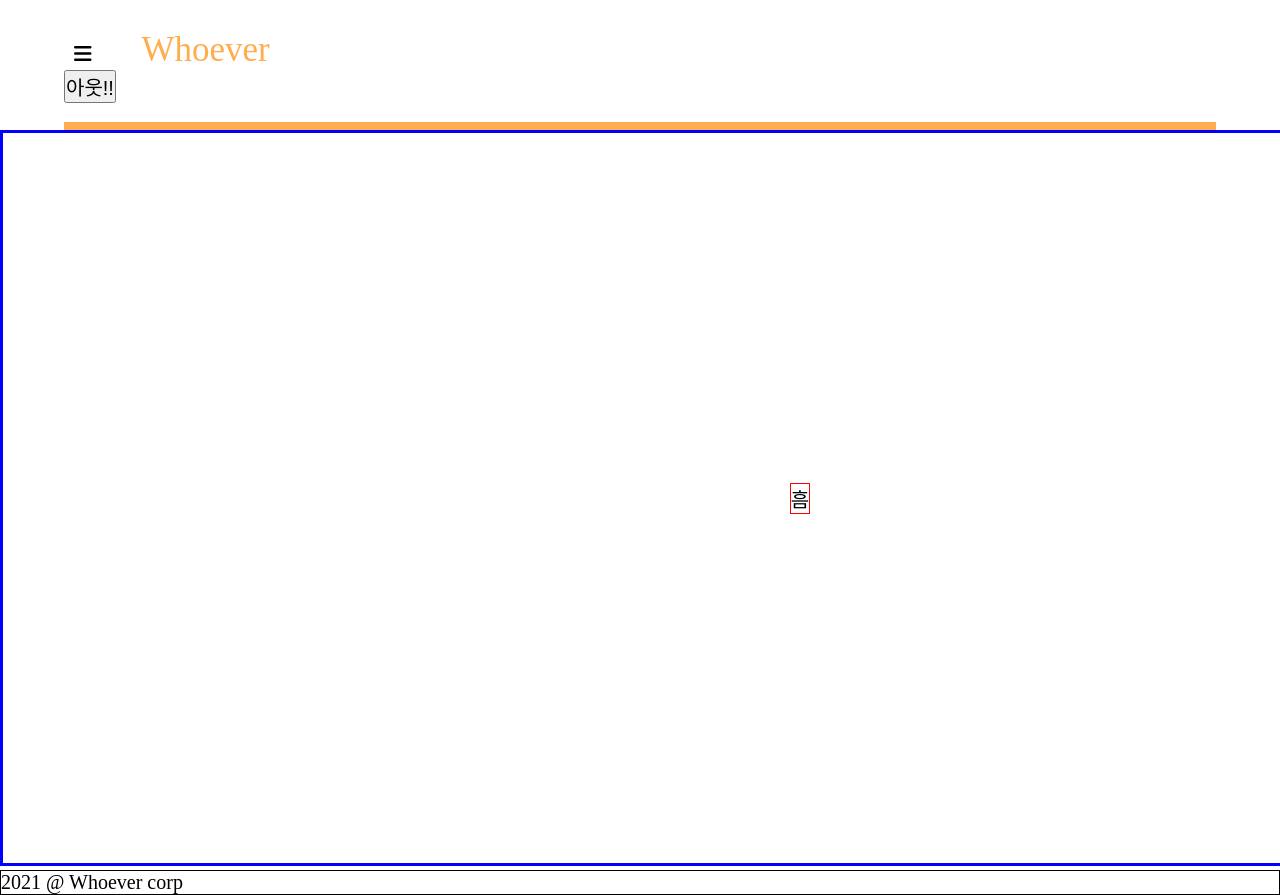
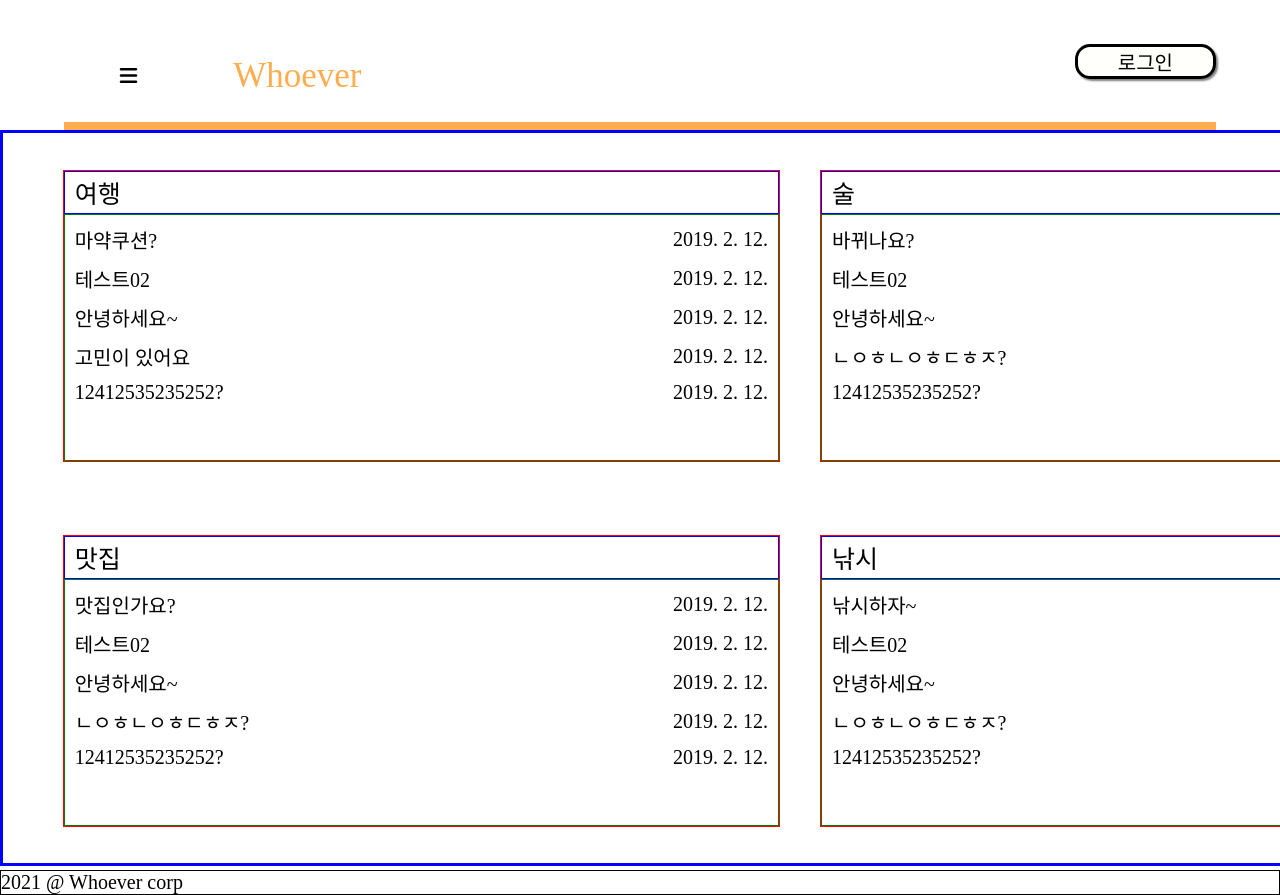
Before and after one commit to lsm6627/whoever, a React (Create React App) app in the folder client/: page / in a window 1280 px wide. Shown: the top 895 px of the page. Built offline with nearby package versions, Linux system fonts and the light colour scheme.

Commit message:
메인페이지  레이아웃,게시물제목,게시물날짜입력

```diff
--- a/client/src/App.js
+++ b/client/src/App.js
@@ -1,14 +1,17 @@
 import './App.css';
 import { BrowserRouter, Route, Switch } from 'react-router-dom';
+import { useState } from 'react';
 import Header from './components/Header';
 import Main from './pages/main';
 import Footer from './components/Footer';
 
 function App() {
+  const [isLogin, setIsLogin] = useState(false);
+
   return (
     <BrowserRouter>
       <div className="App">
-        <Header />
+        <Header isLogin={isLogin} />
         <Switch>
           <Route exact path="/">
             <Main />
--- /dev/null
+++ b/client/src/assets/state.js
@@ -0,0 +1,271 @@
+export const initialState = {
+  user: [{ id: 1 }],
+  posts: [
+    {
+      id: 1,
+      userId: 1,
+      img: '../images/jyp.png',
+      categoryId: 1,
+      title: '마약쿠션?',
+      content: '가나다라마바사,abcdefg',
+      views: 1,
+      suggestions: 15,
+      createdAt: '2019-02-12T16:17:27.000Z',
+      updatedAt: '2019-02-12T16:17:27.000Z'
+    },
+    {
+      id: 2,
+      userId: 1,
+      img: '',
+      categoryId: 1,
+      title: '테스트02',
+      content: '가나다라마바사,abcdefg',
+      views: 1,
+      suggestions: 5,
+      createdAt: '2019-02-12T16:17:27.000Z',
+      updatedAt: '2019-02-12T16:17:27.000Z'
+    },
+    {
+      id: 3,
+      userId: 1,
+      img: '',
+      categoryId: 1,
+      title: '안녕하세요~',
+      content: '가나다라마바사,abcdefg',
+      views: 1,
+      suggestions: 9,
+      createdAt: '2019-02-12T16:17:27.000Z',
+      updatedAt: '2019-02-12T16:17:27.000Z'
+    },
+    {
+      id: 4,
+      userId: 1,
+      img: '../images/jyp.png',
+      categoryId: 1,
+      title: '고민이 있어요',
+      content: '가나다라마바사,abcdefg',
+      views: 1,
+      suggestions: 7,
+      createdAt: '2019-02-12T16:17:27.000Z',
+      updatedAt: '2019-02-12T16:17:27.000Z'
+    },
+    {
+      id: 5,
+      userId: 1,
+      img: '../images/jyp.png',
+      categoryId: 1,
+      title: '12412535235252?',
+      content: '가나다라마바사,abcdefg',
+      views: 1,
+      suggestions: 1,
+      createdAt: '2019-02-12T16:17:27.000Z',
+      updatedAt: '2019-02-12T16:17:27.000Z'
+    },
+    {
+      id: 6,
+      userId: 1,
+      img: '../images/jyp.png',
+      categoryId: 2,
+      title: '바뀌나요?',
+      content: '가나다라마바사,abcdefg',
+      views: 1,
+      suggestions: 15,
+      createdAt: '2019-02-12T16:17:27.000Z',
+      updatedAt: '2019-02-12T16:17:27.000Z'
+    },
+    {
+      id: 7,
+      userId: 1,
+      img: '',
+      categoryId: 2,
+      title: '테스트02',
+      content: '가나다라마바사,abcdefg',
+      views: 1,
+      suggestions: 5,
+      createdAt: '2019-02-12T16:17:27.000Z',
+      updatedAt: '2019-02-12T16:17:27.000Z'
+    },
+    {
+      id: 8,
+      userId: 1,
+      img: '',
+      categoryId: 2,
+      title: '안녕하세요~',
+      content: '가나다라마바사,abcdefg',
+      views: 1,
+      suggestions: 9,
+      createdAt: '2019-02-12T16:17:27.000Z',
+      updatedAt: '2019-02-12T16:17:27.000Z'
+    },
+    {
+      id: 9,
+      userId: 1,
+      img: '../images/jyp.png',
+      categoryId: 2,
+      title: 'ㄴㅇㅎㄴㅇㅎㄷㅎㅈ?',
+      content: '가나다라마바사,abcdefg',
+      views: 1,
+      suggestions: 7,
+      createdAt: '2019-02-12T16:17:27.000Z',
+      updatedAt: '2019-02-12T16:17:27.000Z'
+    },
+    {
+      id: 10,
+      userId: 1,
+      img: '../images/jyp.png',
+      categoryId: 2,
+      title: '12412535235252?',
+      content: '가나다라마바사,abcdefg',
+      views: 1,
+      suggestions: 1,
+      createdAt: '2019-02-12T16:17:27.000Z',
+      updatedAt: '2019-02-12T16:17:27.000Z'
+    },
+    {
+      id: 11,
+      userId: 1,
+      img: '../images/jyp.png',
+      categoryId: 3,
+      title: '맛집인가요?',
+      content: '가나다라마바사,abcdefg',
+      views: 1,
+      suggestions: 15,
+      createdAt: '2019-02-12T16:17:27.000Z',
+      updatedAt: '2019-02-12T16:17:27.000Z'
+    },
+    {
+      id: 12,
+      userId: 1,
+      img: '',
+      categoryId: 3,
+      title: '테스트02',
+      content: '가나다라마바사,abcdefg',
+      views: 1,
+      suggestions: 5,
+      createdAt: '2019-02-12T16:17:27.000Z',
+      updatedAt: '2019-02-12T16:17:27.000Z'
+    },
+    {
+      id: 13,
+      userId: 1,
+      img: '',
+      categoryId: 3,
+      title: '안녕하세요~',
+      content: '가나다라마바사,abcdefg',
+      views: 1,
+      suggestions: 9,
+      createdAt: '2019-02-12T16:17:27.000Z',
+      updatedAt: '2019-02-12T16:17:27.000Z'
+    },
+    {
+      id: 14,
+      userId: 1,
+      img: '../images/jyp.png',
+      categoryId: 3,
+      title: 'ㄴㅇㅎㄴㅇㅎㄷㅎㅈ?',
+      content: '가나다라마바사,abcdefg',
+      views: 1,
+      suggestions: 7,
+      createdAt: '2019-02-12T16:17:27.000Z',
+      updatedAt: '2019-02-12T16:17:27.000Z'
+    },
+    {
+      id: 15,
+      userId: 1,
+      img: '../images/jyp.png',
+      categoryId: 3,
+      title: '12412535235252?',
+      content: '가나다라마바사,abcdefg',
+      views: 1,
+      suggestions: 1,
+      createdAt: '2019-02-12T16:17:27.000Z',
+      updatedAt: '2019-02-12T16:17:27.000Z'
+    },
+    {
+      id: 16,
+      userId: 1,
+      img: '../images/jyp.png',
+      categoryId: 4,
+      title: '낚시하자~',
+      content: '가나다라마바사,abcdefg',
+      views: 1,
+      suggestions: 15,
+      createdAt: '2019-02-12T16:17:27.000Z',
+      updatedAt: '2019-02-12T16:17:27.000Z'
+    },
+    {
+      id: 17,
+      userId: 1,
+      img: '',
+      categoryId: 4,
+      title: '테스트02',
+      content: '가나다라마바사,abcdefg',
+      views: 1,
+      suggestions: 5,
+      createdAt: '2019-02-12T16:17:27.000Z',
+      updatedAt: '2019-02-12T16:17:27.000Z'
+    },
+    {
+      id: 18,
+      userId: 1,
+      img: '',
+      categoryId: 4,
+      title: '안녕하세요~',
+      content: '가나다라마바사,abcdefg',
+      views: 1,
+      suggestions: 9,
+      createdAt: '2019-02-12T16:17:27.000Z',
+      updatedAt: '2019-02-12T16:17:27.000Z'
+    },
+    {
+      id: 19,
+      userId: 1,
+      img: '../images/jyp.png',
+      categoryId: 4,
+      title: 'ㄴㅇㅎㄴㅇㅎㄷㅎㅈ?',
+      content: '가나다라마바사,abcdefg',
+      views: 1,
+      suggestions: 7,
+      createdAt: '2019-02-12T16:17:27.000Z',
+      updatedAt: '2019-02-12T16:17:27.000Z'
+    },
+    {
+      id: 20,
+      userId: 1,
+      img: '../images/jyp.png',
+      categoryId: 4,
+      title: '12412535235252?',
+      content: '가나다라마바사,abcdefg',
+      views: 1,
+      suggestions: 1,
+      createdAt: '2019-02-12T16:17:27.000Z',
+      updatedAt: '2019-02-12T16:17:27.000Z'
+    }
+  ],
+  categories: [
+    {
+      id: 1,
+      content: '여행',
+      createdAt: '2019-02-12T16:17:27.000Z',
+      updatedAt: '2019-02-12T16:17:27.000Z'
+    },
+    {
+      id: 2,
+      content: '술',
+      createdAt: '2021-10-12T16:17:27.000Z',
+      updatedAt: '2021-10-12T16:17:27.000Z'
+    },
+    {
+      id: 3,
+      content: '맛집',
+      createdAt: '2020-08-13T16:17:27.000Z',
+      updatedAt: '2020-08-13T16:17:27.000Z'
+    },
+    {
+      id: 4,
+      content: '낚시',
+      createdAt: '2021-10-25T16:17:27.000Z',
+      updatedAt: '2021-10-25T16:17:27.000Z'
+    }
+  ]
+};
--- a/client/src/components/Header.js
+++ b/client/src/components/Header.js
@@ -3,18 +3,20 @@ import {
   Menu_icon,
   Logo,
   Loginbutton,
-  Logoutbutton,
   Header_button_container
 } from './Header.style';
 
-const Header = () => {
+const Header = ({ isLogin }) => {
   return (
     <Headerdiv>
       <Menu_icon className="fas fa-bars" />
       <Logo>Whoever</Logo>
       <Header_button_container>
-        <Loginbutton>로긴!</Loginbutton>
-        <Logoutbutton>아웃!!</Logoutbutton>
+        {isLogin ? (
+          <Loginbutton>로그아웃</Loginbutton>
+        ) : (
+          <Loginbutton>로그인</Loginbutton>
+        )}
       </Header_button_container>
     </Headerdiv>
   );
--- a/client/src/components/Header.style.js
+++ b/client/src/components/Header.style.js
@@ -2,21 +2,27 @@ import styled from 'styled-components';
 
 export const Headerdiv = styled.div`
   border-bottom: solid 8px #ffad4f;
-  margin: auto;
+  margin: 0 auto;
   margin-top: 30px;
   height: 100px;
   width: 90vw;
+  display: flex;
+  /* justify-content: center; */
+  align-items: center;
 `;
 
 export const Menu_icon = styled.i`
   margin-left: 10px;
   display: inline;
+  flex: 1;
+  text-align: center;
 `;
 
 export const Header_button_container = styled.div`
-  display: inline;
+  display: flex;
+  justify-content: flex-end;
   padding-bottom: 30px;
-  margin-left: 83vw;
+  flex: 2;
 `;
 
 export const Logo = styled.div`
@@ -24,8 +30,22 @@ export const Logo = styled.div`
   display: inline;
   margin-left: 50px;
   font-size: 35px;
+  flex: 7;
 `;
 
-export const Loginbutton = styled.button``;
+export const Loginbutton = styled.span`
+  background: #fffffc;
+  border: solid;
+  border-radius: 15px;
+  height: 35px;
+  padding: 0 2em;
+  cursor: pointer;
+  transition: 800ms ease all;
+  box-shadow: gray 2px 2px 2px;
+  /* min-width: 150px; */
 
-export const Logoutbutton = styled.button``;
+  &:hover {
+    background: #ffad4999;
+    box-shadow: gray 6px 6px 6px;
+  }
+`;
--- a/client/src/pages/main.js
+++ b/client/src/pages/main.js
@@ -1,18 +1,47 @@
-import React from 'react';
-import { Listdiv, Maindiv } from '../pages/main.style';
+import { useState } from 'react';
+import {
+  Listdiv,
+  Maindiv,
+  Boardtitle,
+  BoardContent,
+  Title,
+  List,
+  Listtitle,
+  CreatedDate
+} from '../pages/main.style';
+import { initialState } from '../assets/state';
 
-const main = () => {
+const Main = () => {
+  const [posts, setPosts] = useState(initialState.posts);
+  const [categories, setCategories] = useState(initialState.categories);
+
+  // console.log(categories);
   return (
     <Maindiv>
-      <Listdiv>흠</Listdiv>
-      {/* <Listdiv>2</Listdiv>
-      <Listdiv>3</Listdiv>
-      <Listdiv>4</Listdiv> */}
+      {categories.map((els) => (
+        <Listdiv>
+          <Boardtitle>
+            <Title>{els.content}</Title>
+          </Boardtitle>
+          <BoardContent>
+            {posts
+              .filter((el) => el.categoryId === els.id)
+              .map((el) => (
+                <List>
+                  <Listtitle>{el.title}</Listtitle>
+                  <CreatedDate>
+                    {new Date(el.createdAt).toLocaleDateString('ko-kr')}
+                  </CreatedDate>
+                </List>
+              ))}
+          </BoardContent>
+        </Listdiv>
+      ))}
     </Maindiv>
   );
 };
 
-export default main;
+export default Main;
 
 // 초기에 보이는 페이지로 한다. //
 // componants 를 띄우는 용도로 한다.
--- a/client/src/pages/main.style.js
+++ b/client/src/pages/main.style.js
@@ -8,8 +8,57 @@ export const Maindiv = styled.div`
   margin: auto;
   width: 80rem;
   height: 92vh;
+  flex-wrap: wrap;
 `;
 
 export const Listdiv = styled.div`
   border: solid 1px red;
+  width: 45%;
+  height: 40%;
+  margin: 1rem;
 `;
+export const Boardtitle = styled.div`
+  border: solid 1px blue;
+  width: 100%;
+  height: 15%;
+  display: flex;
+`;
+
+export const Title = styled.div`
+  display: flex;
+  margin-left: 10px;
+  font-size: 25px;
+  align-items: center;
+`;
+
+export const BoardContent = styled.div`
+  border: solid 1px green;
+  width: 100%;
+  height: 85%;
+`;
+
+export const List = styled.div`
+  display: flex;
+  margin-left: 10px;
+  margin-top: 10px;
+  font-size: 20px;
+  align-items: center;
+  justify-content: space-between;
+`;
+
+export const Listtitle = styled.div`
+  /* display: flex;
+  margin-left: 10px;
+  margin-top: 10px;
+  align-items: center; */
+  font-size: 20px;
+`;
+
+export const CreatedDate = styled.div`
+  /* display: flex;
+  margin-left: 10px;
+  margin-top: 10px;
+  align-items: center; */
+  font-size: 20px;
+  margin-right: 10px;
+`;
```
Also changed, not shown: client/public/images/jyp.png (added).
